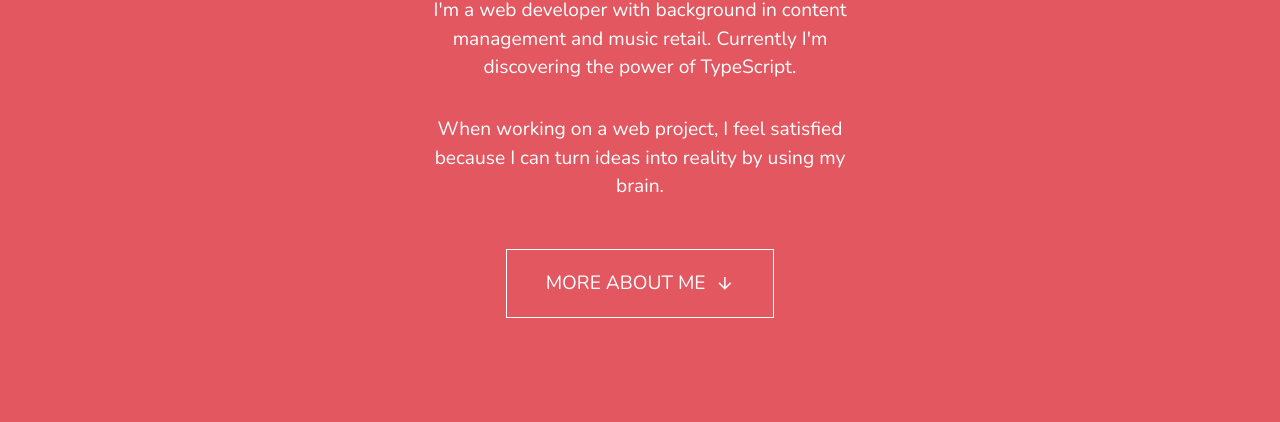
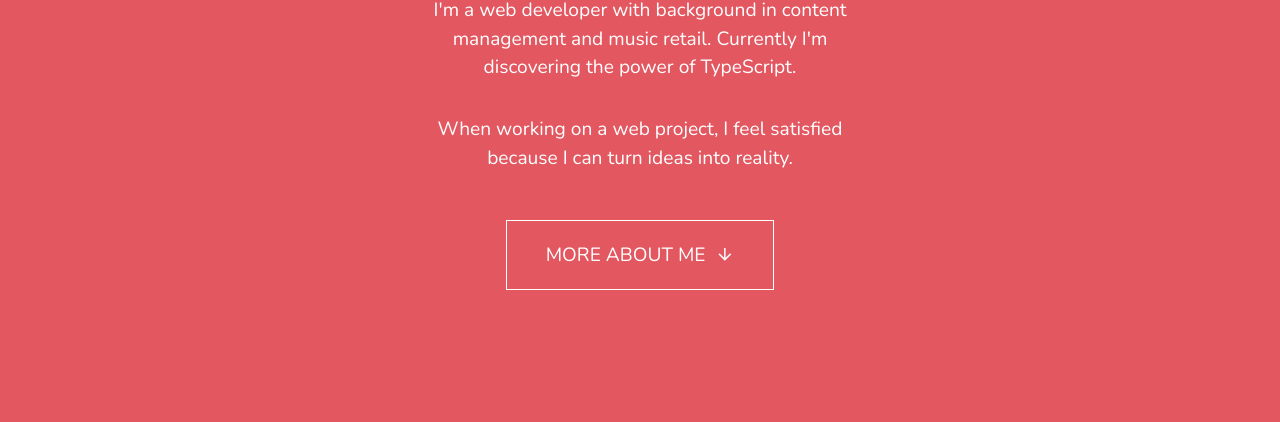
Before and after one commit to evagrean/onepage-portfolio, a plain HTML site: page index.html in a window 1280 px wide. Shown: the part 378-800 px from the top of the page. Drawn offline with nearby package versions, Linux system fonts and the light colour scheme.

Commit message:
updated intro text

```diff
--- a/index.html
+++ b/index.html
@@ -24,7 +24,7 @@
         <div class="content-container">
           <h1>Hello, I'm Eva</h1>
           <p>I'm a web developer with background in content management and music retail. Currently I'm discovering the power of TypeScript.</p>
-          <p>When working on a web project, I feel satisfied because I can turn ideas into reality by using my brain.</p>
+          <p>When working on a web project, I feel satisfied because I can turn ideas into reality.</p>
 
           <a href="#about" class="btn btn-more"
             ><span class="btn-text">More about me <span class="material-icons arrow-down"> arrow_downward </span></span></a
```
